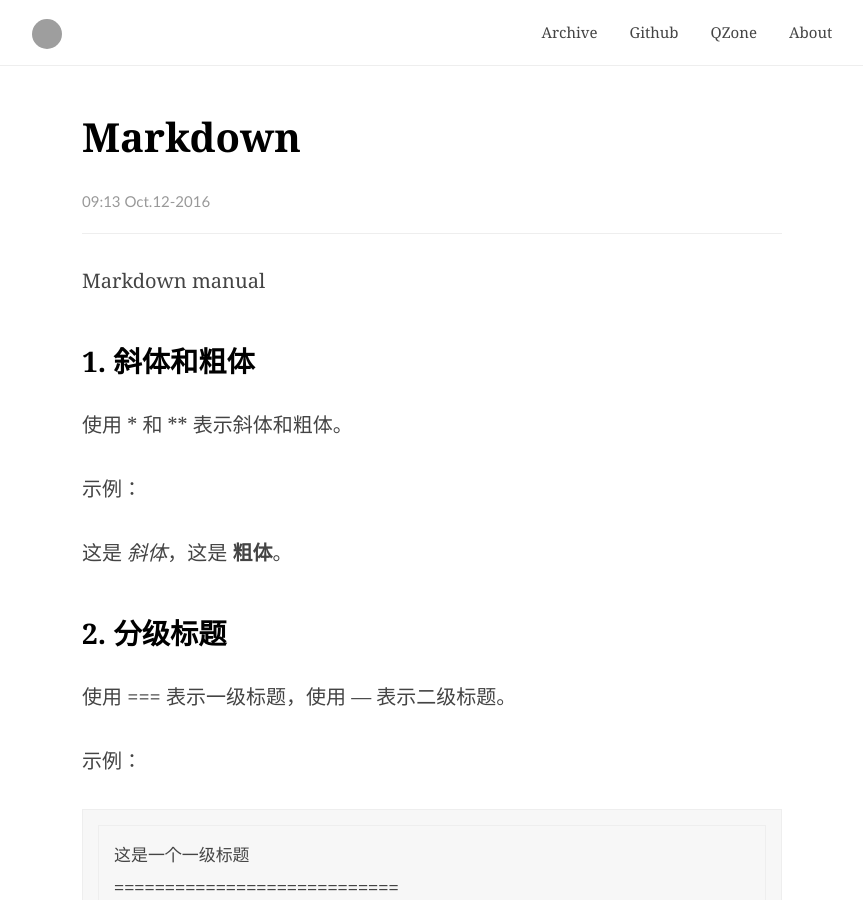
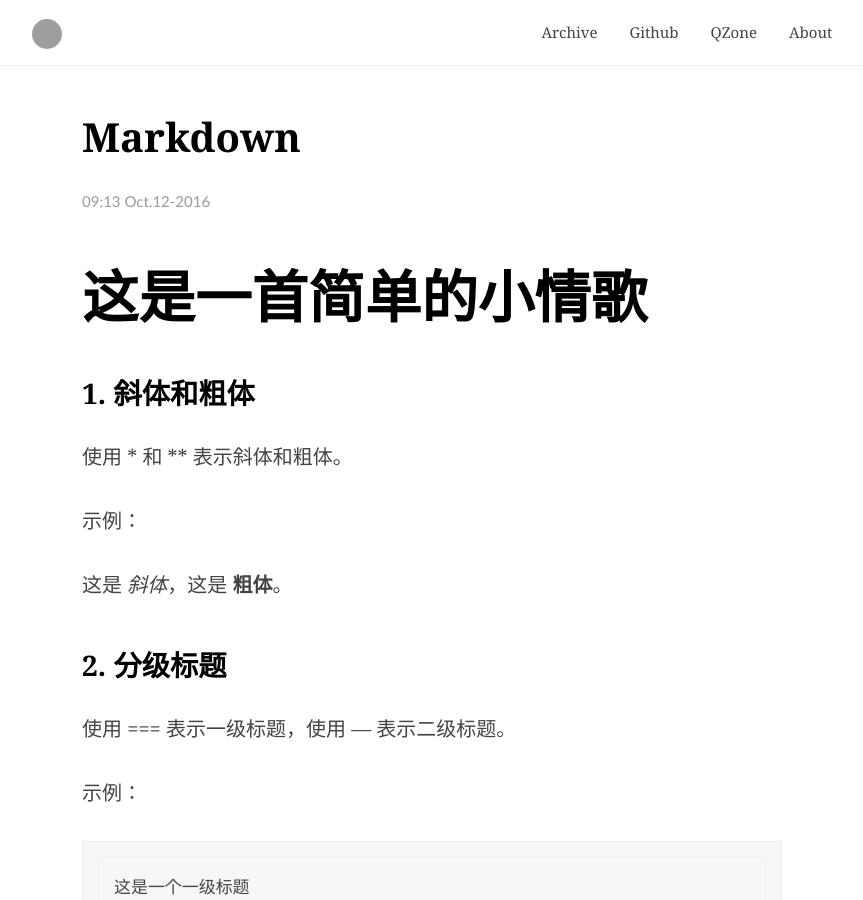
Before and after one commit to Leiluojun/Leiluojun.github.io, a Jekyll site: the page built from _posts/2016-10-12-markdown-manual.markdown, in a window 1280 px wide and 900 px high. Shown: the whole window, without its empty margins (208-1071 px from the left). Built offline with Jekyll 4.4.1, drawn with Linux system fonts in a browser that asks for light colours; comment, search, counter and statistics services are not loaded; grey boxes are pictures that could not be loaded.

Commit message:
Update 2016-10-12-markdown-manual.markdown

```diff
--- a/_posts/2016-10-12-markdown-manual.markdown
+++ b/_posts/2016-10-12-markdown-manual.markdown
@@ -6,9 +6,8 @@ categories: diary
 location: Florence, Italy
 description: love markdown, love plain texts. Enjoy its manual
 ---
----
-Markdown manual
-
+这是一首简单的小情歌
+===
 ### 1. 斜体和粗体
 
 使用 * 和 ** 表示斜体和粗体。
```
